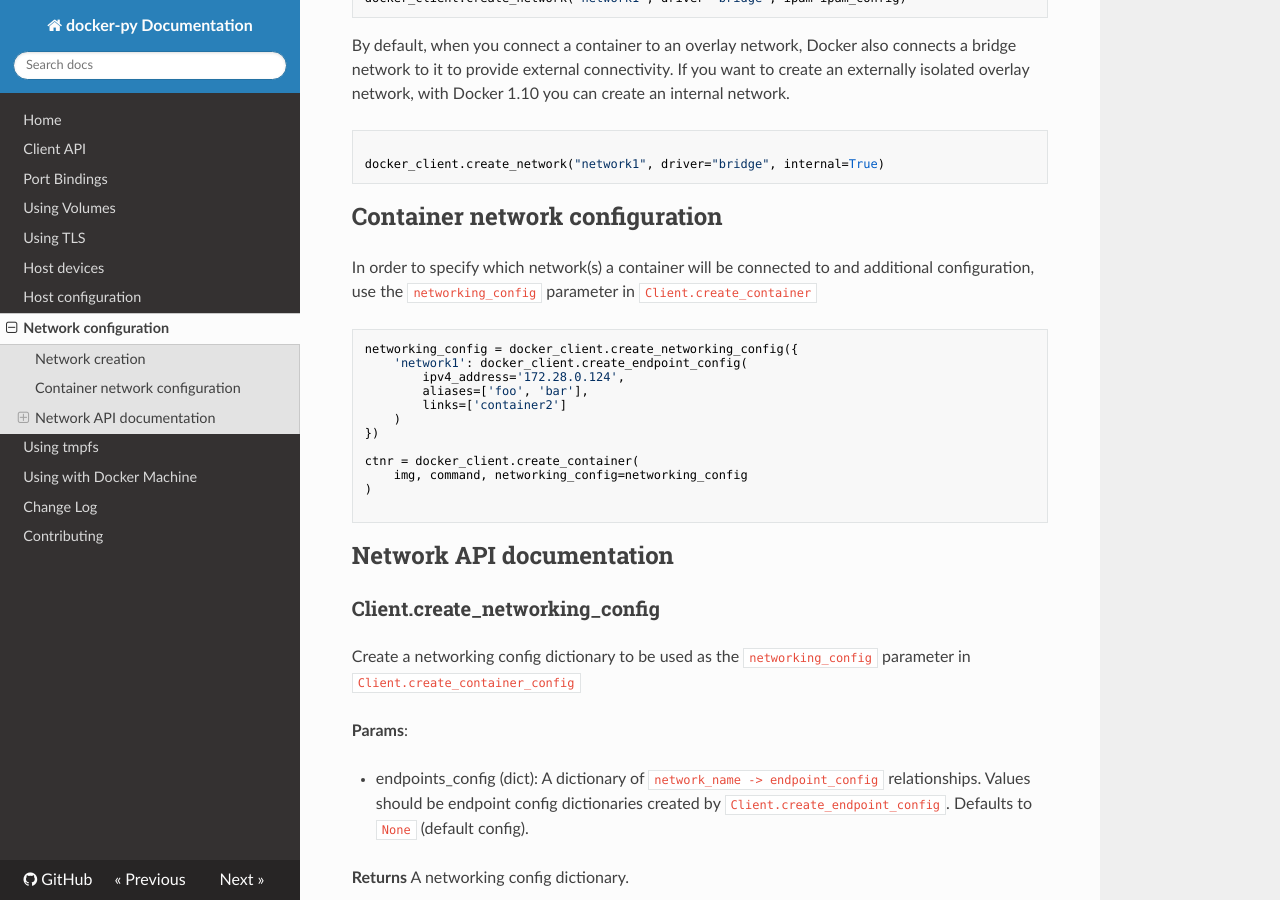
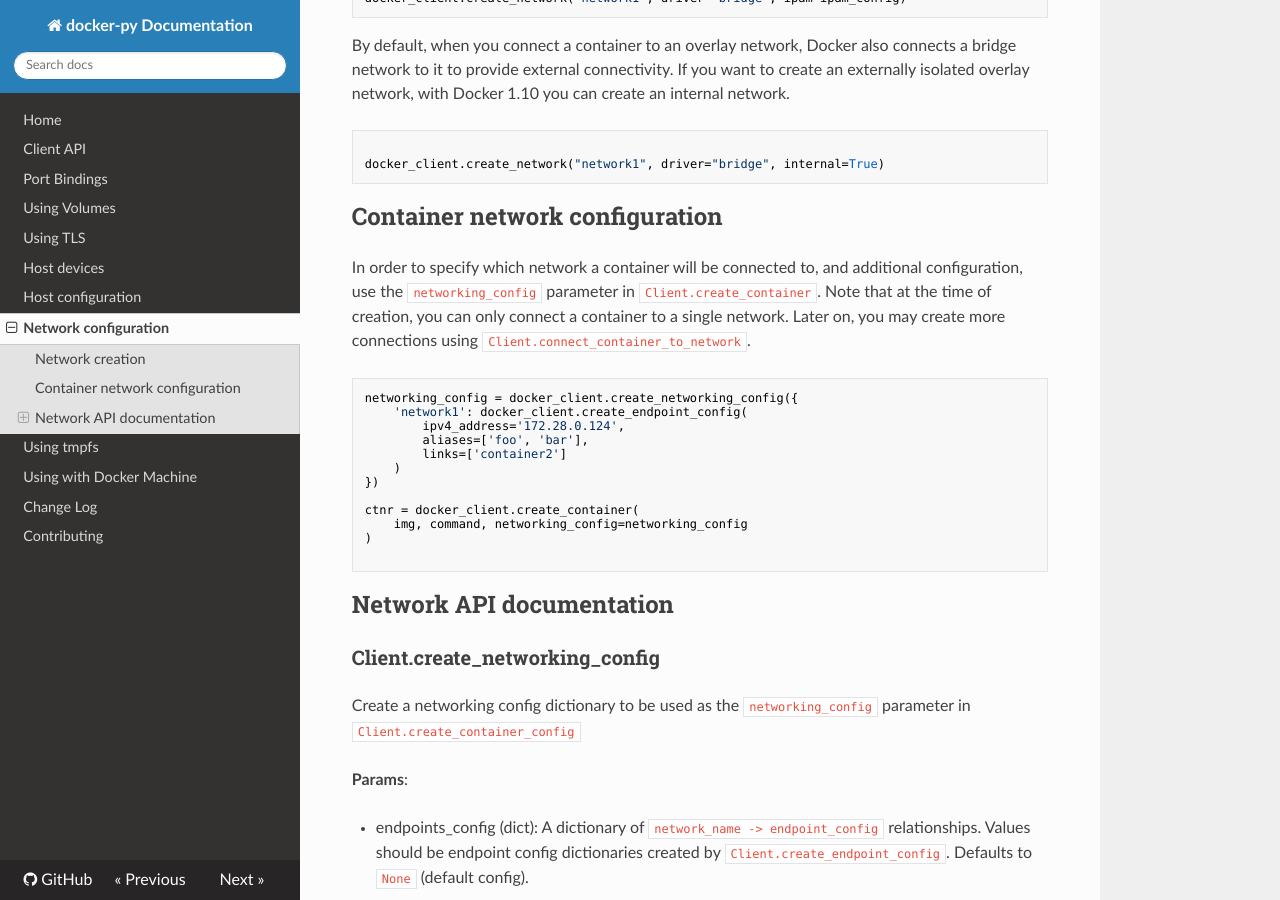
Before and after one commit to docker/docker-py, an MkDocs documentation site: the page built from docs/networks.md, in a window 1280 px wide and 900 px high, scrolled down 576 px. Built offline with MkDocs 1.6.1, drawn with Linux system fonts in a browser that asks for light colours; nearby versions of some CDN libraries; old or Windows-style settings are respelled for this version of MkDocs.

Commit message:
Expand on the 1-network limit in create_container
Signed-off-by: Joffrey F <joffrey@docker.com>

````diff
--- a/docs/networks.md
+++ b/docs/networks.md
@@ -40,9 +40,12 @@ docker_client.create_network("network1", driver="bridge", internal=True)
 
 ## Container network configuration
 
-In order to specify which network(s) a container will be connected to and
+In order to specify which network a container will be connected to, and
 additional configuration, use the `networking_config` parameter in
-`Client.create_container`
+`Client.create_container`. Note that at the time of creation, you can
+only connect a container to a single network. Later on, you may create more
+connections using `Client.connect_container_to_network`.
+
 
 ```python
 networking_config = docker_client.create_networking_config({
````
